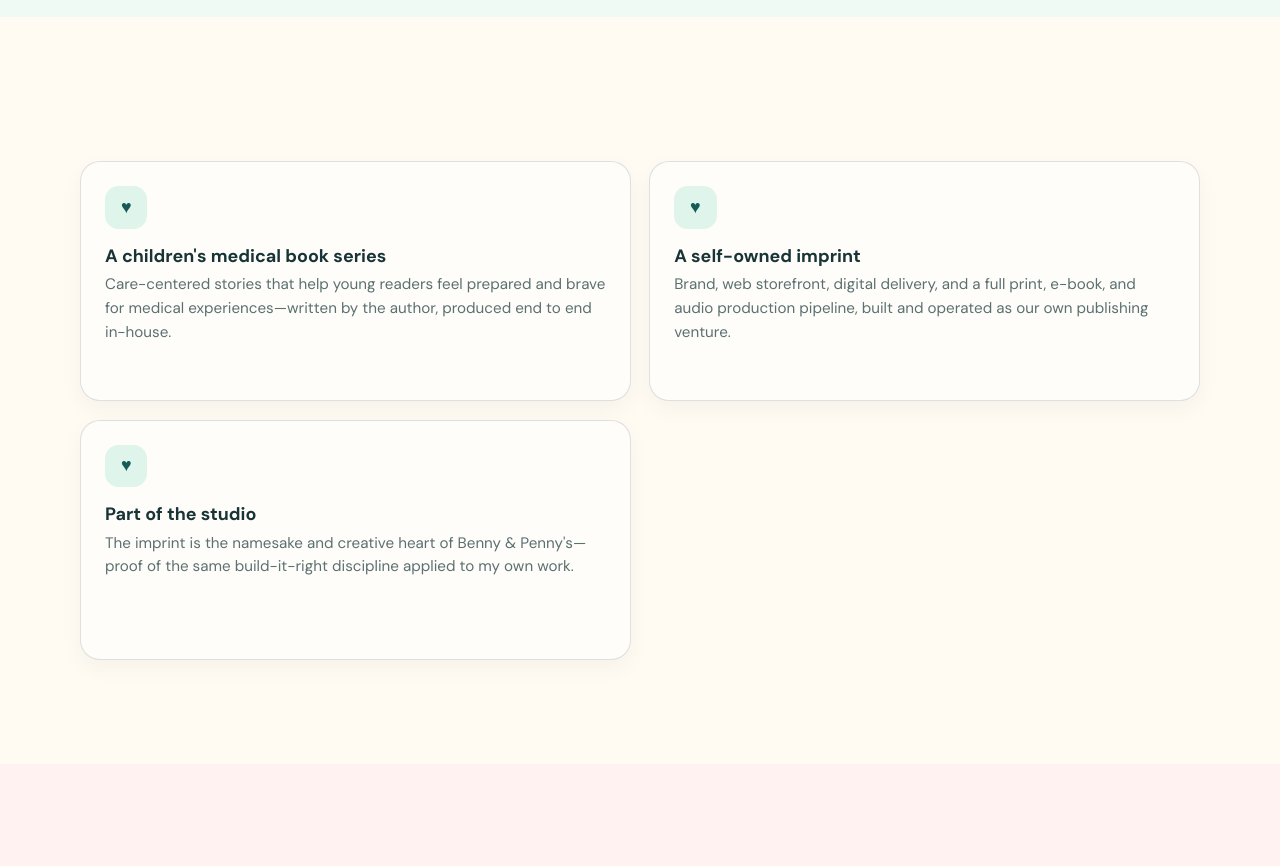
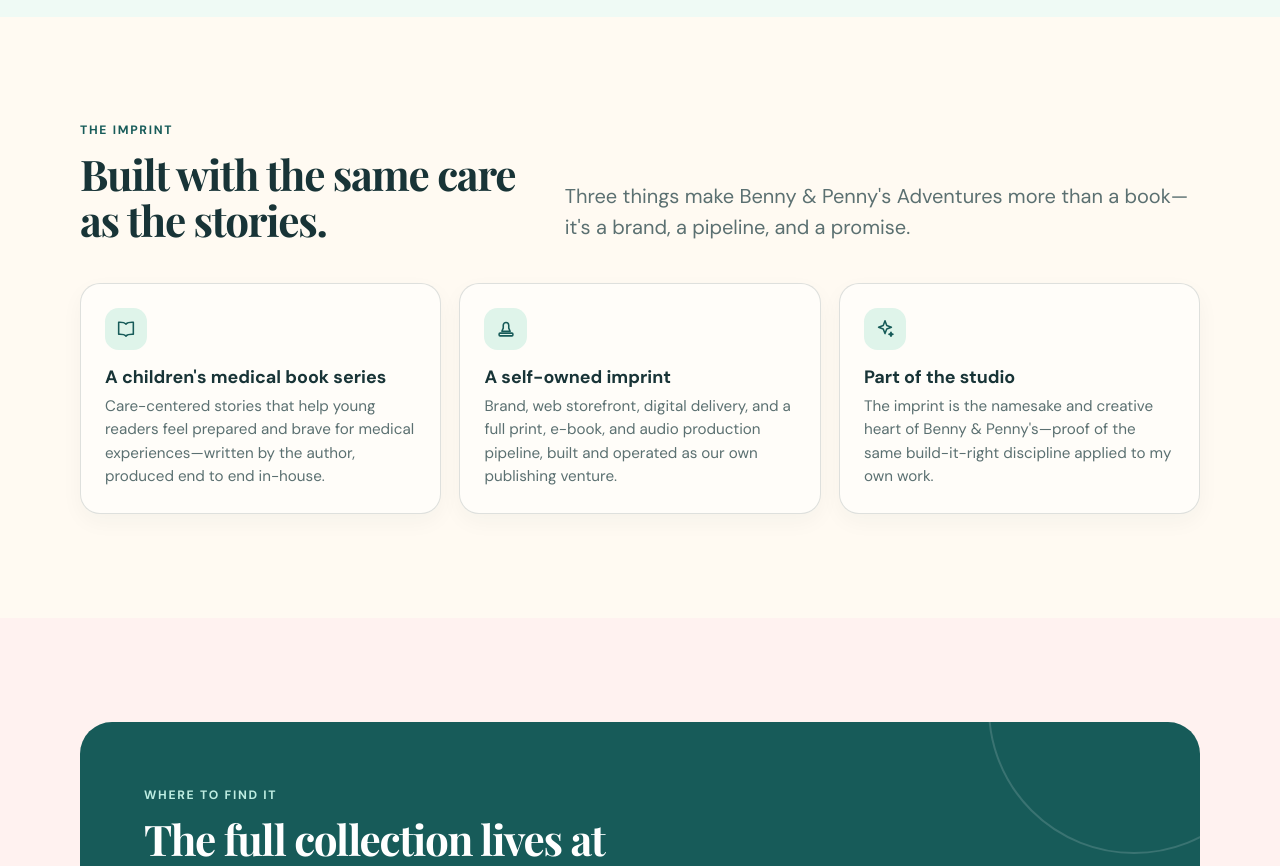
Before and after one commit to hpintojr/bennyandpenny, a Next.js app: page /families in a window 1280 px wide. Shown: the part 2040-2906 px from the top of the page. Built offline with nearby package versions, Linux system fonts and the light colour scheme.

Commit message:
Adventures Page Update

```diff
--- a/app/families/page.tsx
+++ b/app/families/page.tsx
@@ -10,18 +10,56 @@ export const metadata: Metadata = {
 
 const highlights = [
   {
+    icon: "book",
     title: "A children's medical book series",
     text: "Care-centered stories that help young readers feel prepared and brave for medical experiences—written by the author, produced end to end in-house.",
   },
   {
+    icon: "imprint",
     title: "A self-owned imprint",
     text: "Brand, web storefront, digital delivery, and a full print, e-book, and audio production pipeline, built and operated as our own publishing venture.",
   },
   {
+    icon: "studio",
     title: "Part of the studio",
     text: "The imprint is the namesake and creative heart of Benny & Penny's—proof of the same build-it-right discipline applied to my own work.",
   },
 ];
+
+function HighlightIcon({ name }: { name: string }) {
+  const common = {
+    width: 22,
+    height: 22,
+    viewBox: "0 0 24 24",
+    fill: "none",
+    stroke: "currentColor",
+    strokeWidth: 1.7,
+    strokeLinecap: "round" as const,
+    strokeLinejoin: "round" as const,
+  };
+  if (name === "book") {
+    return (
+      <svg {...common} aria-hidden="true">
+        <path d="M12 6.5C10.5 5 8 4.5 4 4.7v13c4-.2 6.5.3 8 1.8" />
+        <path d="M12 6.5C13.5 5 16 4.5 20 4.7v13c-4-.2-6.5.3-8 1.8" />
+      </svg>
+    );
+  }
+  if (name === "imprint") {
+    return (
+      <svg {...common} aria-hidden="true">
+        <path d="M9 11V8a3 3 0 0 1 6 0v3l1.5 3.5h-9L9 11Z" />
+        <rect x="4.5" y="16.5" width="15" height="3" rx="1" />
+      </svg>
+    );
+  }
+  return (
+    <svg {...common} aria-hidden="true">
+      <path d="M12 3l1.9 5.1L19 10l-5.1 1.9L12 17l-1.9-5.1L5 10l5.1-1.9z" />
+      <path d="M18.5 15.5l.6 1.6 1.6.6-1.6.6-.6 1.6-.6-1.6-1.6-.6 1.6-.6z" />
+    </svg>
+  );
+}
 
 const books = [
   { n: 1, title: "Home Infusion Day", topic: "Home infusions" },
@@ -119,10 +157,22 @@ export default function AdventuresPage() {
 
       <section className="section">
         <div className="shell">
-          <div className="resourceGrid">
+          <div className="sectionHead">
+            <div>
+              <p className="eyebrow">The imprint</p>
+              <h2 className="h2">Built with the same care as the stories.</h2>
+            </div>
+            <p className="lede">
+              Three things make Benny &amp; Penny&apos;s Adventures more than a book—it&apos;s a brand,
+              a pipeline, and a promise.
+            </p>
+          </div>
+          <div className="pillarGrid">
             {highlights.map((h) => (
-              <article className="card resourceCard" key={h.title}>
-                <div className="iconBadge" aria-hidden="true">♥</div>
+              <article className="card pillarCard" key={h.title}>
+                <div className="iconBadge">
+                  <HighlightIcon name={h.icon} />
+                </div>
                 <h3>{h.title}</h3>
                 <p>{h.text}</p>
               </article>
```
